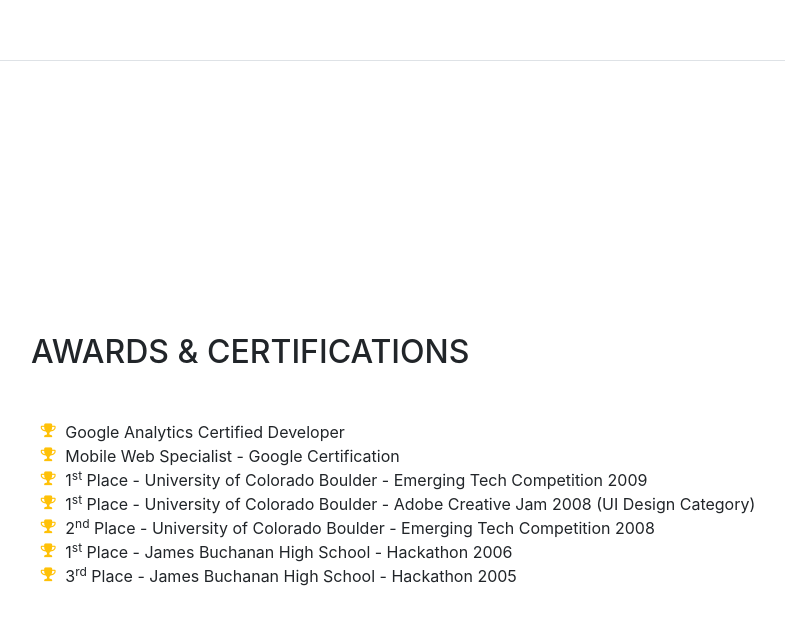
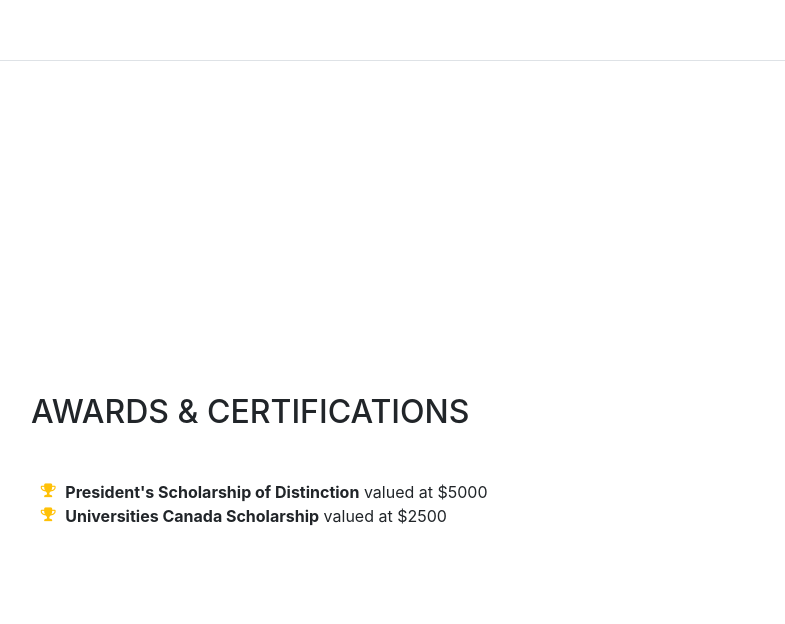
Before and after one commit to jeromeocode/jeromeocode.github.io, a website with bundled scripts: page index.html in a window 1280 px wide. Shown: the part 3939-4563 px from the top of the page, without its empty margins (289-1074 px from the left). Built offline with nearby package versions, Linux system fonts and the light colour scheme; a web font is replaced by a local one.

Commit message:
Updated awards

```diff
--- a/index.html
+++ b/index.html
@@ -294,7 +294,7 @@
         <div class="my-auto">
           <h2 class="mb-5">Interests</h2>
           <p>Apart from engineering, I enjoy being outdoors to relieve stress. During summer times, I play basketball outside daily and I often bike long trails from city to city.</p>
-          <p class="mb-0">When forced indoors in Canada's long winter moths, I follow a number of sci-fi and fantasy genre movies and television shows, I am an aspiring chef, and I spend a large amount of my free time exploring the latest technolgy advancements in the front-end web development world.</p>
+          <p class="mb-0">When forced indoors in Canada's long winter months, I follow a number of sci-fi and fantasy genre movies and television shows, I am an aspiring chef, and I spend a large amount of my free time exploring the latest technolgy advancements in the front-end web development world.</p>
         </div>
       </section>
 
@@ -304,31 +304,10 @@
           <ul class="fa-ul mb-0">
             <li>
               <i class="fa-li fa fa-trophy text-warning"></i>
-              Google Analytics Certified Developer</li>
+              <strong>President's Scholarship of Distinction</strong> valued at $5000</li>
             <li>
               <i class="fa-li fa fa-trophy text-warning"></i>
-              Mobile Web Specialist - Google Certification</li>
-            <li>
-              <i class="fa-li fa fa-trophy text-warning"></i>
-              1<sup>st</sup>
-              Place - University of Colorado Boulder - Emerging Tech Competition 2009</li>
-            <li>
-              <i class="fa-li fa fa-trophy text-warning"></i>
-              1<sup>st</sup>
-              Place - University of Colorado Boulder - Adobe Creative Jam 2008 (UI Design Category)</li>
-            <li>
-              <i class="fa-li fa fa-trophy text-warning"></i>
-              2<sup>nd</sup>
-              Place - University of Colorado Boulder - Emerging Tech Competition 2008</li>
-            <li>
-            <li>
-              <i class="fa-li fa fa-trophy text-warning"></i>
-              1<sup>st</sup>
-              Place - James Buchanan High School - Hackathon 2006</li>
-            <li>
-              <i class="fa-li fa fa-trophy text-warning"></i>
-              3<sup>rd</sup>
-              Place - James Buchanan High School - Hackathon 2005</li>
+              <strong>Universities Canada Scholarship</strong> valued at $2500</li>
           </ul>
         </div>
       </section>
```
